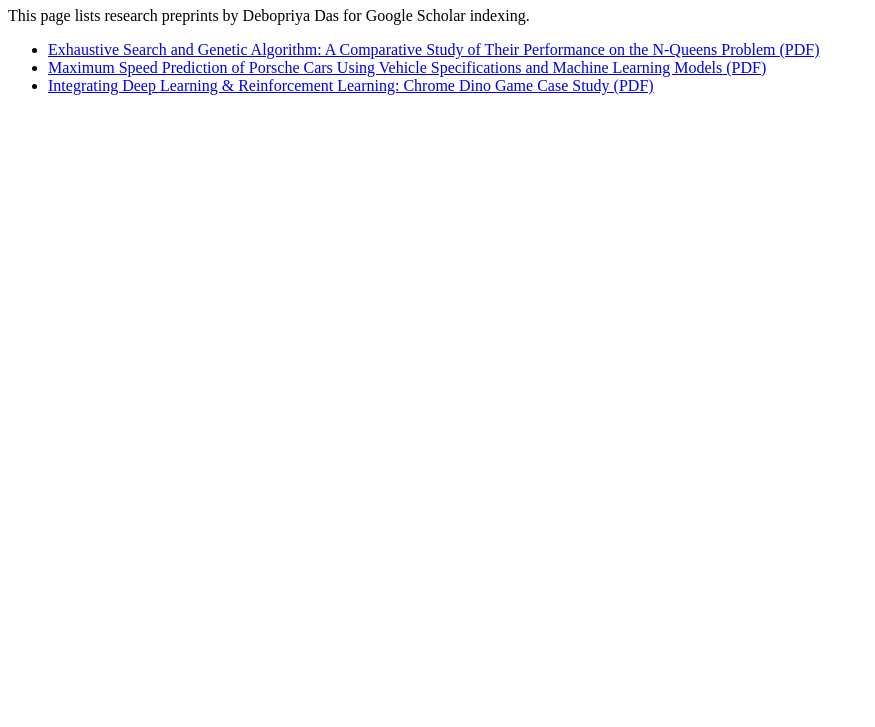
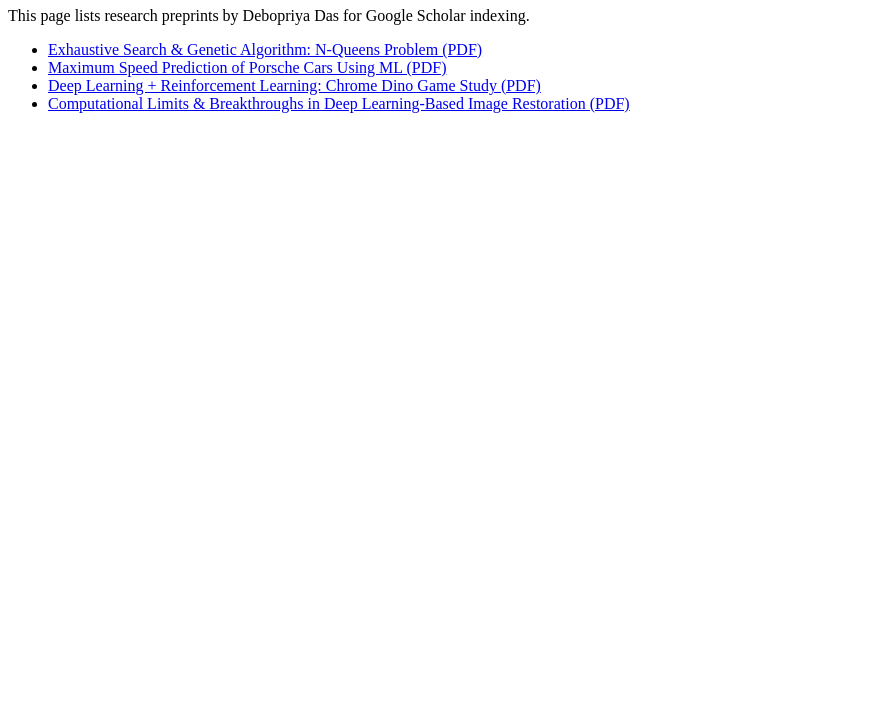
Before and after one commit to priyasilent/research-papers, a plain HTML site: page index.html in a window 1280 px wide. Shown: the part 73-800 px from the top of the page, without its empty margins (0-875 px from the left). Drawn offline with Linux system fonts and the light colour scheme.

Commit message:
Update index.html

```diff
--- a/index.html
+++ b/index.html
@@ -55,6 +55,23 @@
   <meta name="citation_publication_date" content="2025">
   <meta name="citation_pdf_url" content="https://priyasilent.github.io/research-papers/Dino_Game_AI.pdf">
 
+
+
+  <!-- ========================================================= -->
+  <!-- ========== Google Scholar Metadata: Paper 4 (Image Restoration) ==== -->
+  <!-- ========================================================= -->
+
+  <meta name="citation_title" content="Computational Limits and Breakthroughs in Deep Learning-Based Image Restoration">
+
+  <meta name="citation_author" content="Jose Luis Bueso Vega">
+  <meta name="citation_author" content="M. Kamran Asif">
+  <meta name="citation_author" content="Moumita Mukherjee">
+  <meta name="citation_author" content="Zeeshan Ali">
+  <meta name="citation_author" content="Debopriya Das">
+
+  <meta name="citation_publication_date" content="2025">
+  <meta name="citation_pdf_url" content="https://priyasilent.github.io/research-papers/Image_Restoration_DeepLearning.pdf">
+
 </head>
 
 
@@ -67,21 +84,28 @@
     <!-- ========== Paper 1 Link ========== -->
     <li>
       <a href="NQueens_papaer.pdf">
-        Exhaustive Search and Genetic Algorithm: A Comparative Study of Their Performance on the N-Queens Problem (PDF)
+        Exhaustive Search & Genetic Algorithm: N-Queens Problem (PDF)
       </a>
     </li>
 
     <!-- ========== Paper 2 Link ========== -->
     <li>
       <a href="Porsche_Speed_Prediction.pdf">
-        Maximum Speed Prediction of Porsche Cars Using Vehicle Specifications and Machine Learning Models (PDF)
+        Maximum Speed Prediction of Porsche Cars Using ML (PDF)
       </a>
     </li>
 
     <!-- ========== Paper 3 Link ========== -->
     <li>
       <a href="Dino_Game_AI.pdf">
-        Integrating Deep Learning & Reinforcement Learning: Chrome Dino Game Case Study (PDF)
+        Deep Learning + Reinforcement Learning: Chrome Dino Game Study (PDF)
+      </a>
+    </li>
+
+    <!-- ========== Paper 4 Link ========== -->
+    <li>
+      <a href="Image_Restoration_DeepLearning.pdf">
+        Computational Limits & Breakthroughs in Deep Learning-Based Image Restoration (PDF)
       </a>
     </li>
 
```
